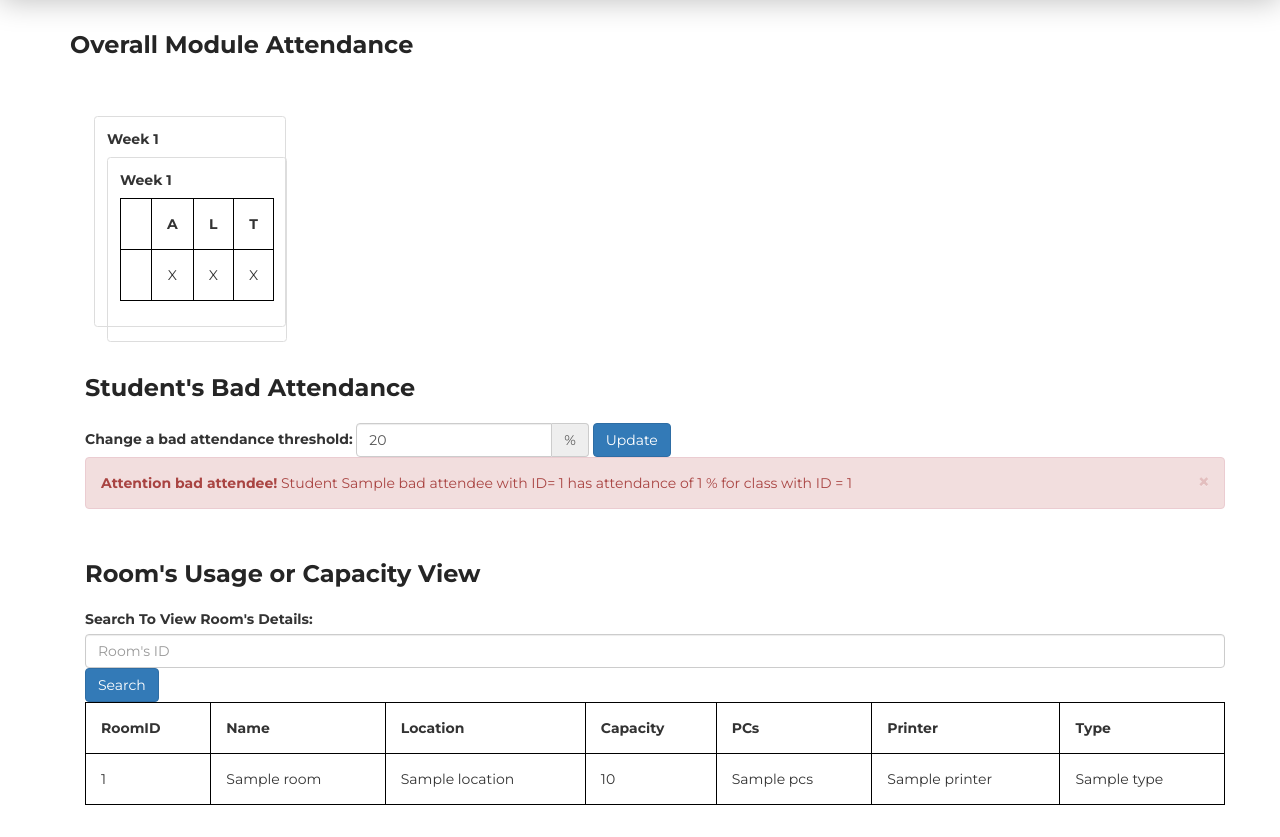
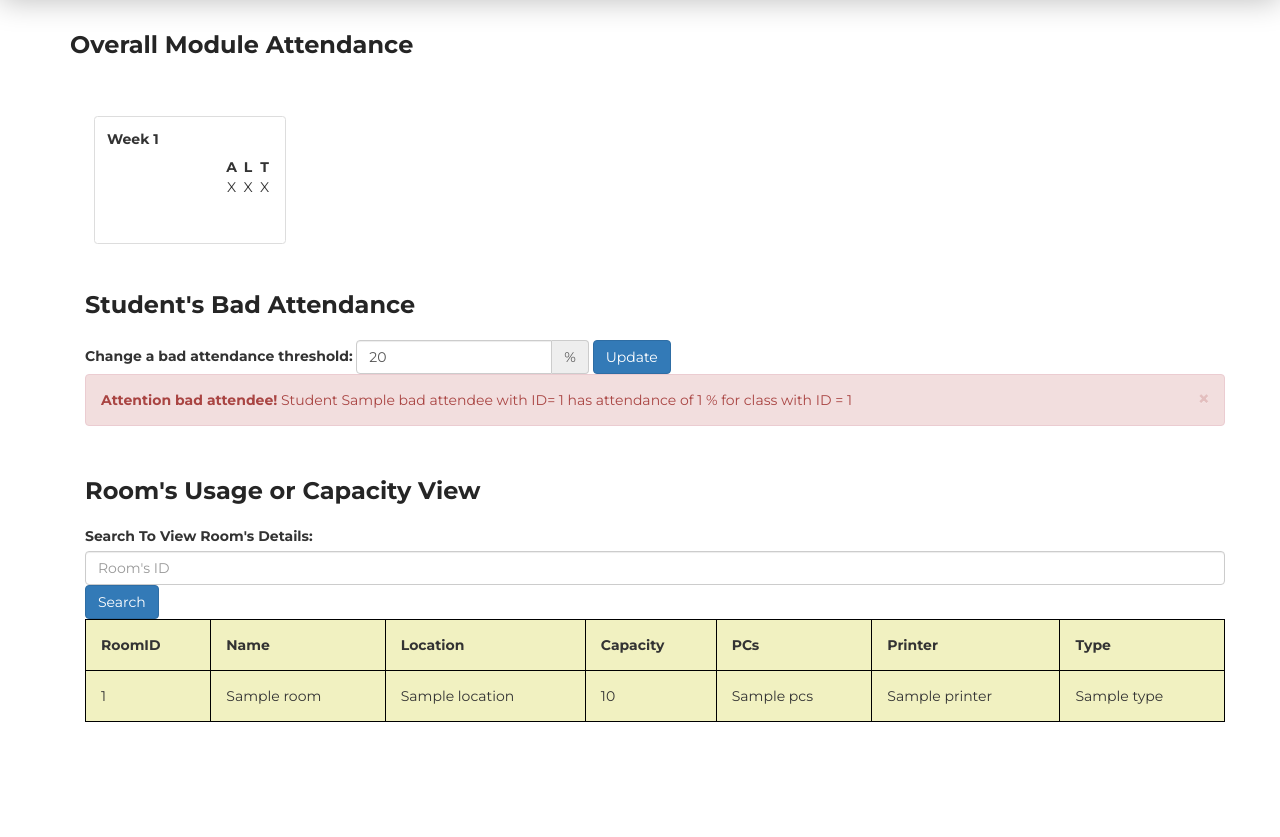
Before and after one commit to joshuadowding/student-attendance-system, a CodeIgniter app: the page made by application/views/manager.php in a window 1280 px wide. Shown: the part 82-919 px from the top of the page. After the commit the page ends 804 px from the top, so only its background shows below. Run offline with CodeIgniter, Linux system fonts and the light colour scheme; the template is opened without the code that fills it: most values are stand-ins (such as "Sample title", 1, 10 or a date in 2020); data that the repository does not hold is empty.

Commit message:
fix broken css, fix user-admin-wrapper duplicate code, and other merge issues

```diff
--- a/application/views/manager.php
+++ b/application/views/manager.php
@@ -43,7 +43,7 @@ defined('BASEPATH') or exit('No direct script access allowed');
         echo "<div class='alert alert-primary' role='alert'>";
         echo $_SESSION["sessionError"];
         echo "</div>";
-    }?>
+    } ?>
 
     <!-- 'As a manager I want to know which lectures have been poorly attended' Task #5 (Josh) -->
     <div class="container" id="user-manager-wrapper">
@@ -84,12 +84,6 @@ defined('BASEPATH') or exit('No direct script access allowed');
                 } else {
                     echo "<div class='tab-pane' id='list-" . $z . "' role='tabpanel'>";
                 }
-
-                echo "<div class='tab-list'>";
-
-                for ($x = 0; $x < count($schedule); $x++) {
-                    echo "<div class='timetable-item'>";
-                    echo "<div class='item-header'><span class='header'>Week " . ($x + 1) . "</span></div>";
 
                 echo "<div class='tab-list'>";
 
@@ -158,9 +152,6 @@ defined('BASEPATH') or exit('No direct script access allowed');
                     echo "</div></div>";
                 }
 
-                    echo "</div></div>";
-                }
-
                 echo "</div><div class='scroll-overlay overlay-right'></div></div>";
             }
 
@@ -169,7 +160,7 @@ defined('BASEPATH') or exit('No direct script access allowed');
     </div>
 
     <!--'As a Manager I want to be alerted when a student has attendance below certain thresholds.' Task #3 (Janvi) -->
-    <div class="container">
+    <div class="container" id="threshold-manager-wrapper">
         <h1 class="header">Student's Bad Attendance</h1>
 
         <form id="user-manager-search" class="form-inline" method="POST" action="/student-attendance-system/index.php/manager">
@@ -196,7 +187,7 @@ defined('BASEPATH') or exit('No direct script access allowed');
     </div>
 
     <!-- 'As a manager I want to know room usage vs capacity' Task #4 (Janvi) -->
-    <div class="container">
+    <div class="container" id="usage-manager-wrapper">
         <h1 class="header">Room's Usage or Capacity View</h1>
 
         <form id="user-manager-search" method="POST" action="/student-attendance-system/index.php/manager">
--- a/css/templatemo-style.css
+++ b/css/templatemo-style.css
@@ -345,6 +345,8 @@ section {
     MANAGER
   -----------------------------------------*/
 
+/* (Josh) */
+
 .container#user-manager-wrapper {
 	margin-bottom: 32px;
 }
@@ -465,6 +467,25 @@ section {
 
 .container#user-manager-wrapper .tab-content .tab-pane.active {
 	display: table-row;
+}
+
+/* (Janvi) */
+
+.container#usage-manager-wrapper {
+	margin-bottom: 32px;
+}
+
+.container#usage-manager-wrapper table {
+	width: 100%;
+	background-color: #f1f1c1;
+}
+
+.container#usage-manager-wrapper table th,
+.container#usage-manager-wrapper table td {
+	padding: 15px;
+	border: 1px solid black;
+	border-collapse: collapse;
+	background-color: #f1f1c1;
 }
 
 
@@ -653,34 +674,3 @@ section {
 		top: 60%;
 	}
 }
-
-
-/*****************  Manager (Janvi work)
-
-***************************/
-.container#user-manager-wrapper{
-	margin-bottom: 32px;
-}
-.container#user-manager-wrapper .table, th, td{
-	border: 1px solid black;
-	border-collapse: collapse;
-}
-
-.container#user-manager-wrapper .table, th, td{
-	padding: 15px;
-}
-.container#user-manager-wrapper .table {
-	width: 100%;
-	background-color: #f1f1c1;
-}
-
-
-
-
-
-
-: 0 24px 0 0;
-	border-right: 1px solid #DDD;
-	border-top-right-radius: .35rem;
-	border-bottom-right-radius: .35rem;
-}
```
Lines whose indentation alone changed are shown as unchanged.
